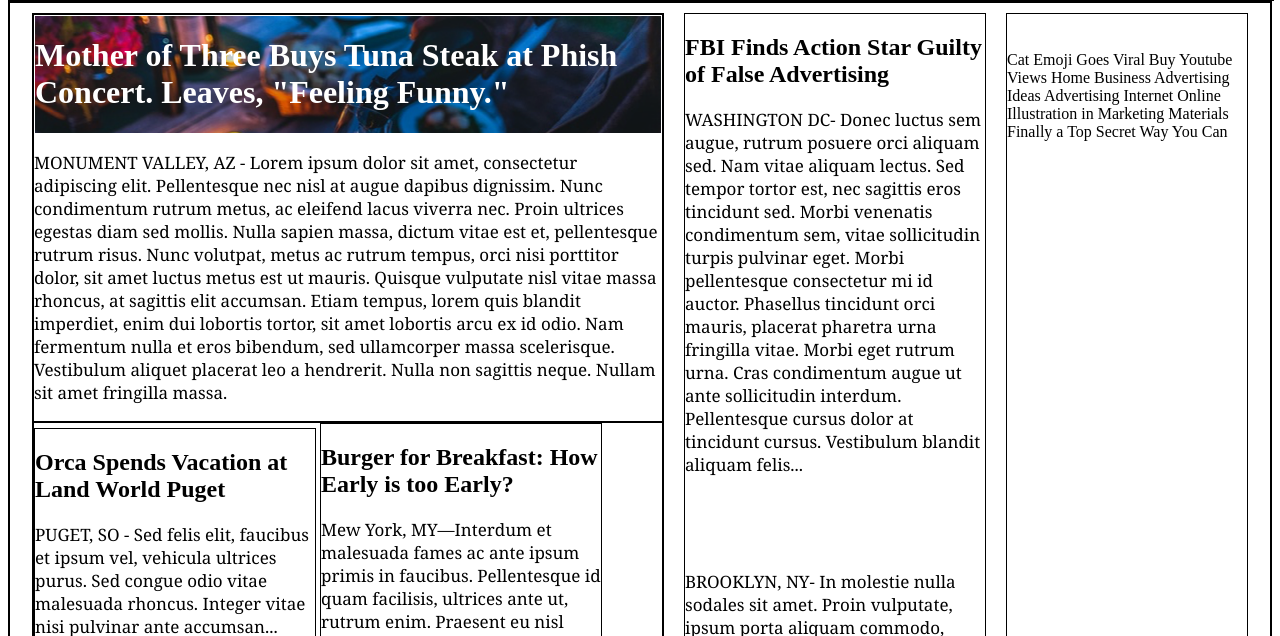
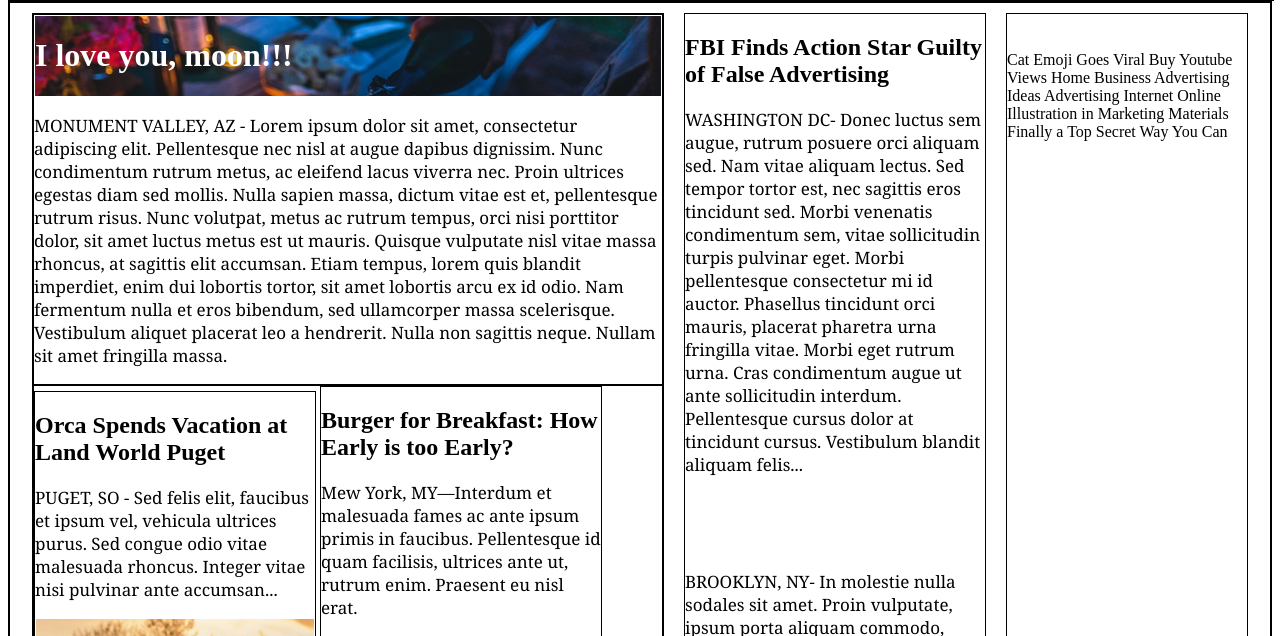
Before and after one commit to xiaobin900114/MyTimes, a plain HTML site: page index.html in a window 1280 px wide. Shown: the part 91-727 px from the top of the page. Drawn offline with Linux system fonts and the light colour scheme.

Commit message:
Change the title.

```diff
--- a/index.html
+++ b/index.html
@@ -28,7 +28,7 @@
         <div class="large">
           <div class="top">
             <div class="image">
-              <h1>Mother of Three Buys Tuna Steak at Phish Concert. Leaves, "Feeling Funny."</h1>
+              <h1>I love you, moon!!!</h1>
             </div>
             <p>
               MONUMENT VALLEY, AZ - Lorem ipsum dolor sit amet, consectetur adipiscing elit. Pellentesque nec nisl at augue dapibus dignissim. Nunc condimentum rutrum metus, ac eleifend lacus viverra nec. Proin ultrices egestas diam sed mollis. Nulla sapien massa, dictum vitae est et, pellentesque rutrum risus. Nunc volutpat, metus ac rutrum tempus, orci nisi porttitor dolor, sit amet luctus metus est ut mauris. Quisque vulputate nisl vitae massa rhoncus, at sagittis elit accumsan. Etiam tempus, lorem quis blandit imperdiet, enim dui lobortis tortor, sit amet lobortis arcu ex id odio. Nam fermentum nulla et eros bibendum, sed ullamcorper massa scelerisque. Vestibulum aliquet placerat leo a hendrerit. Nulla non sagittis neque. Nullam sit amet fringilla massa.
```
